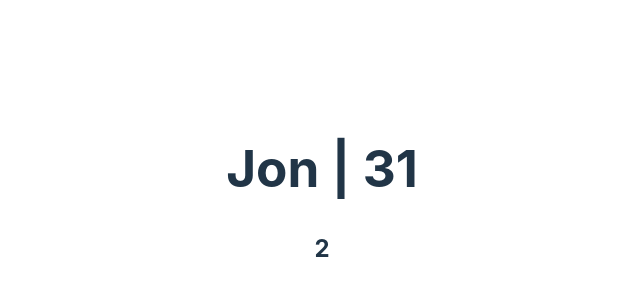
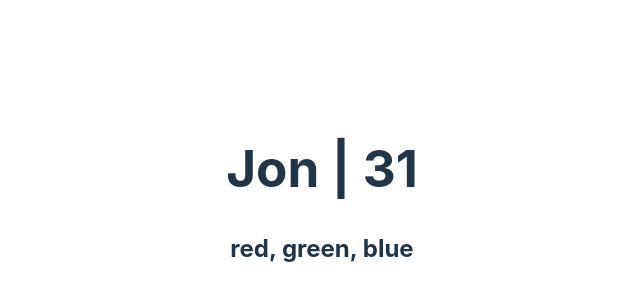
Before and after one commit to jonpfluger/00-vite-sandbox, a React (Vite) app: page / in a window 1280 px wide. Shown: the part 204-504 px from the top of the page, without its empty margins (318-958 px from the left). Built offline with nearby package versions, Linux system fonts and the light colour scheme.

Commit message:
favColors

```diff
--- a/src/App.jsx
+++ b/src/App.jsx
@@ -9,7 +9,7 @@ function App() {
   return (
     <div>
       <h1>{name} | {age} </h1>
-      <h2>{1 + 1}</h2>
+      <h2>{favColors.join(", ")}</h2>
     </div>
   )
 }
```
